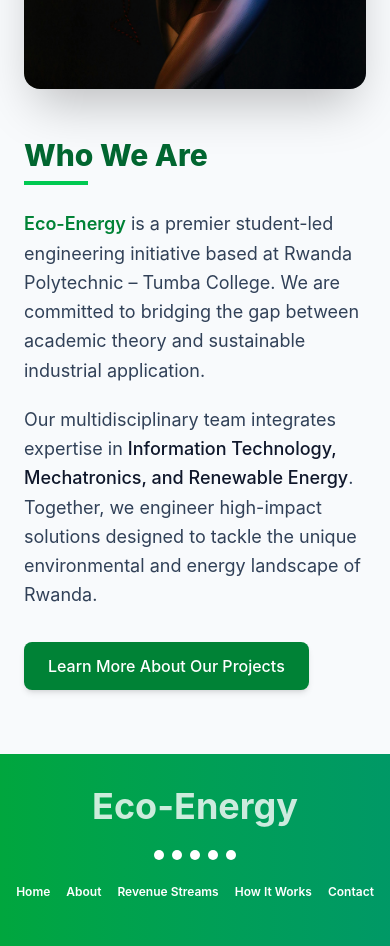
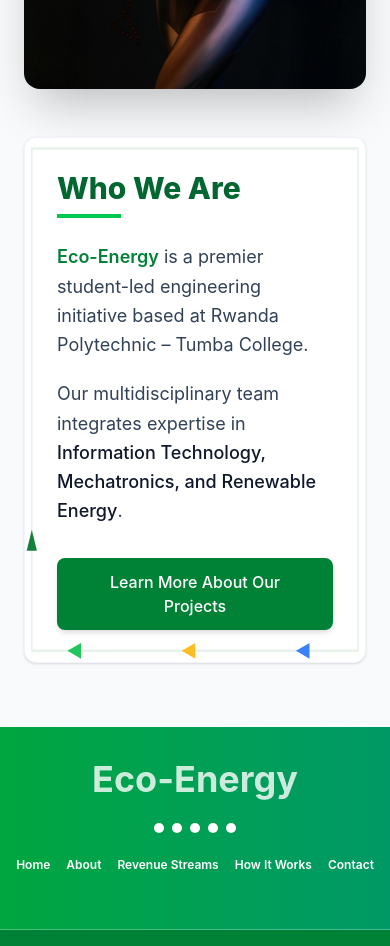
Before and after one commit to berwakellia/Eco-Energy, a React app in the folder Frontend/: page /about in a window 390 px wide. Shown: the part 3820-4766 px from the top of the page. Built offline with nearby package versions, Linux system fonts and the light colour scheme; the HTML template or start-up script is replaced by a standard one.

Commit message:
feat: implement WhoWeAre section with multi-color chasing arrows
Added GSAP MotionPathPlugin for border animations and refined responsive grid layout for the About page.

```diff
--- a/Frontend/package.json
+++ b/Frontend/package.json
@@ -10,6 +10,7 @@
     "preview": "vite preview"
   },
   "dependencies": {
+    "@gsap/react": "^2.1.2",
     "@heroicons/react": "^2.2.0",
     "@tailwindcss/vite": "^4.2.2",
     "framer-motion": "^12.38.0",
--- a/Frontend/src/components/WhoWeAre.jsx
+++ b/Frontend/src/components/WhoWeAre.jsx
@@ -1,23 +1,93 @@
-import React from 'react';
+import React, { useRef } from 'react';
+import gsap from 'gsap';
+import { useGSAP } from '@gsap/react';
+import { MotionPathPlugin } from 'gsap/MotionPathPlugin';
+
+gsap.registerPlugin(MotionPathPlugin);
 
 export default function WhoWeAre() {
+  const containerRef = useRef(null);
+  const pathRef = useRef(null);
+
+  useGSAP(() => {
+    const arrows = gsap.utils.toArray('.moving-arrow');
+
+    // Create the timeline
+    const tl = gsap.timeline({ repeat: -1 });
+
+    // Ensure the path exists before animating
+    if (pathRef.current) {
+      // 1. Optional: Animate the border line itself
+      tl.fromTo(pathRef.current,
+        { strokeDasharray: 500, strokeDashoffset: 500 },
+        { strokeDashoffset: 0, duration: 8, ease: "none" }, 0
+      );
+
+      // 2. Animate arrows along the path
+      arrows.forEach((arrow, index) => {
+        tl.to(arrow, {
+          duration: 8,
+          ease: "none",
+          motionPath: {
+            path: pathRef.current,
+            autoRotate: true,
+            align: pathRef.current,
+            alignOrigin: [0.5, 0.5],
+          }
+        }, index * 0.7); // Stagger start times
+      });
+    }
+  }, { scope: containerRef });
+
+  const arrowColors = ["#15803d", "#22c55e", "#fbbf24", "#3b82f6"];
+
   return (
-    <section className="py-16 px-6 md:px-12 lg:px-24 bg-slate-50">
+    <section className="py-16 px-6 md:px-12 lg:px-24 bg-slate-50 overflow-hidden">
       <div className="max-w-7xl mx-auto grid grid-cols-1 lg:grid-cols-2 gap-12 items-center">
 
-        {/* Text Content */}
-        <div className="order-2 lg:order-1">
-          <h2 className="text-3xl md:text-4xl font-extrabold text-green-800 mb-6 relative">
+        <div
+          ref={containerRef}
+          className="order-2 lg:order-1 relative p-8 bg-white rounded-xl shadow-sm border border-slate-100"
+        >
+          {/* SVG Overlay - uses a coordinate system of 1000x1000 for smoother pathing */}
+          <svg
+            className="absolute inset-0 w-full h-full pointer-events-none"
+            viewBox="0 0 100 100"
+            preserveAspectRatio="none"
+          >
+            {/* Using a PATH instead of RECT for better MotionPath compatibility */}
+            <path
+              ref={pathRef}
+              d="M 2,2 L 98,2 L 98,98 L 2,98 Z"
+              fill="none"
+              stroke="rgba(21, 128, 61, 0.1)"
+              strokeWidth="0.5"
+              strokeLinejoin="round"
+            />
+
+            {/* Multiple Arrows */}
+            {arrowColors.map((color, i) => (
+              <path
+                key={i}
+                className="moving-arrow"
+                d="M -2,-1.5 L 2,0 L -2,1.5 Z"
+                fill={color}
+              />
+            ))}
+          </svg>
+
+          <div className="relative z-10">
+            <h2 className="text-3xl md:text-4xl font-extrabold text-green-800 mb-6">
               Who We Are
               <span className="block w-16 h-1 bg-green-500 mt-2"></span>
             </h2>
 
             <div className="space-y-5 text-slate-700 text-lg leading-relaxed">
               <p>
-              <span className="font-semibold text-green-700">Eco-Energy</span> is a premier student-led engineering initiative based at Rwanda Polytechnic – Tumba College. We are committed to bridging the gap between academic theory and sustainable industrial application.
+                <span className="font-semibold text-green-700">Eco-Energy</span> is a premier student-led engineering initiative based at Rwanda Polytechnic – Tumba College.
               </p>
               <p>
-              Our multidisciplinary team integrates expertise in <span className="text-slate-900 font-medium">Information Technology, Mechatronics, and Renewable Energy</span>. Together, we engineer high-impact solutions designed to tackle the unique environmental and energy landscape of Rwanda.
+                Our multidisciplinary team integrates expertise in <span className="text-slate-900 font-medium">Information Technology, Mechatronics, and Renewable Energy</span>.
               </p>
             </div>
 
@@ -27,13 +97,13 @@
               </button>
             </div>
           </div>
+        </div>
 
-        {/* Image Placeholder */}
         <div className="order-1 lg:order-2">
           <div className="relative rounded-2xl overflow-hidden shadow-2xl">
             <img
               src="/womanrobot1.jpg"
-              alt="Eco-Energy Engineering Team at work"
+              alt="Eco-Energy Engineering Team"
               className="w-full h-full object-cover transform hover:scale-105 transition duration-500"
             />
             <div className="absolute inset-0 bg-green-900/10 mix-blend-multiply"></div>
```
Also changed, not shown: 1 other file (tests, documents, lock files or other folders). Lines whose indentation alone changed are shown as unchanged.
